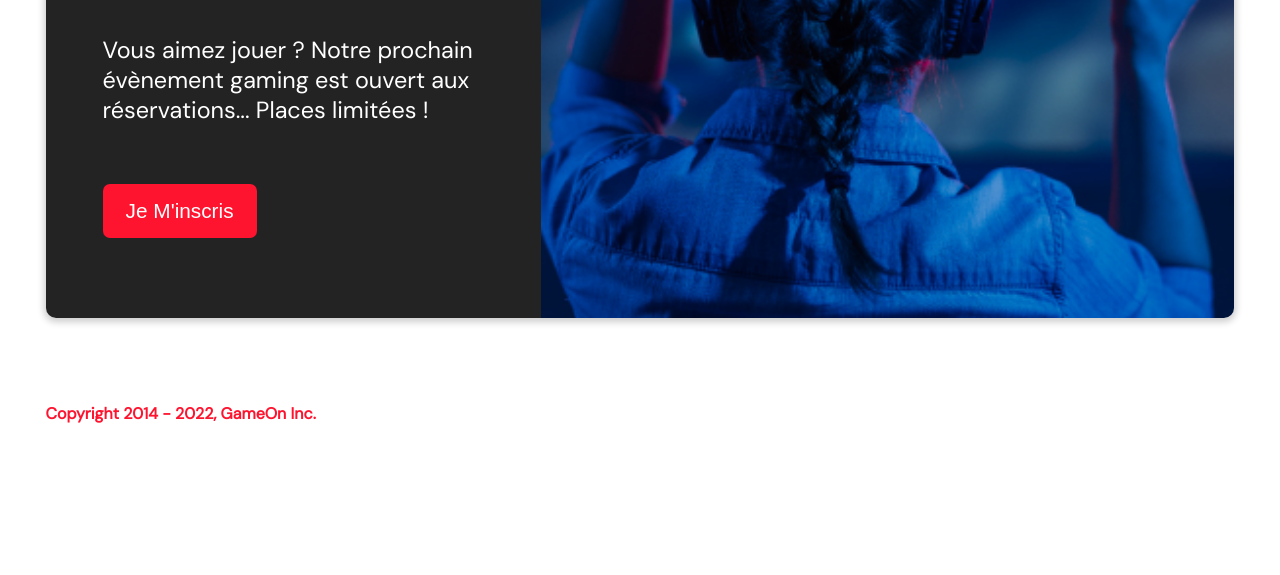
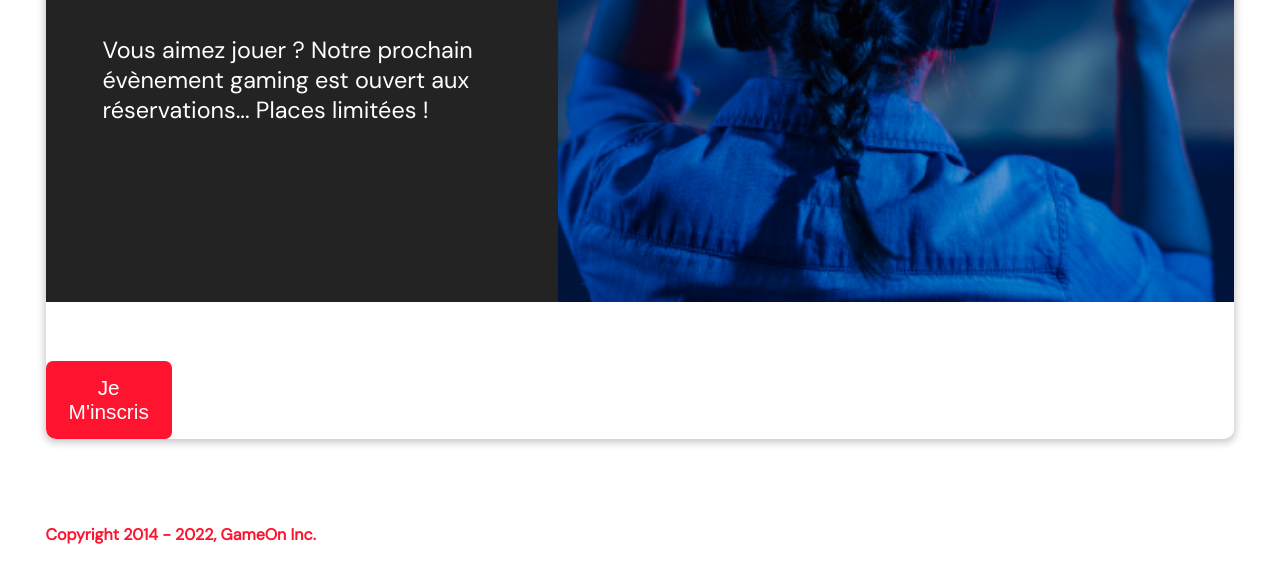
Before and after one commit to MysticHyde/OCR2_p4, a plain HTML site: page index.html in a window 1280 px wide. Shown: the part 481-1056 px from the top of the page. Before the commit the page ends 935 px from the top, so only its background shows below. Drawn offline with Linux system fonts and the light colour scheme.

Commit message:
Push work MSI

```diff
--- a/index.html
+++ b/index.html
@@ -40,18 +40,16 @@
             Vous aimez jouer ? Notre prochain évènement gaming est ouvert
             aux réservations... Places limitées !
           </p>
-          <button class="btn-signup modal-btn">
-            je m'inscris
-          </button>
+
         </div>
 
         <div class="hero-img">
           <img src="./bg_img.jpg" alt="img" />
         </div>
 
-        <button class="btn-signup modal-btn">
-          je m'inscris
-        </button>
+        <div class="hero-button">
+          <button class="btn-signup modal-btn">je m'inscris</button>
+        </div>
       </div>
 
       <div class="bground">
```
